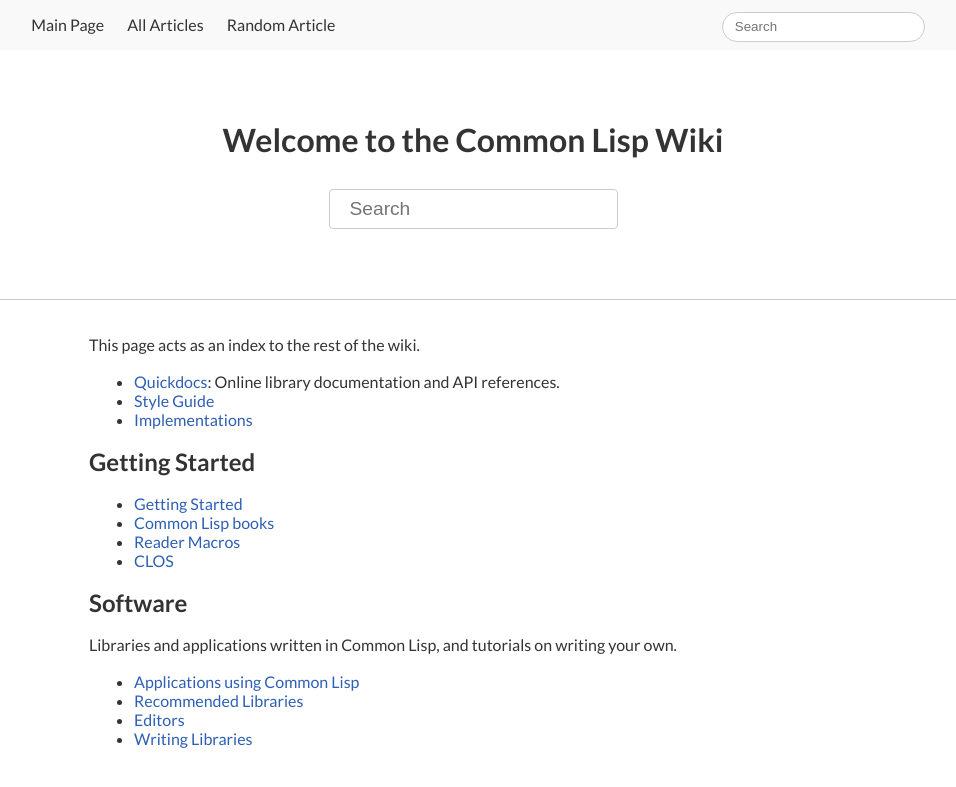
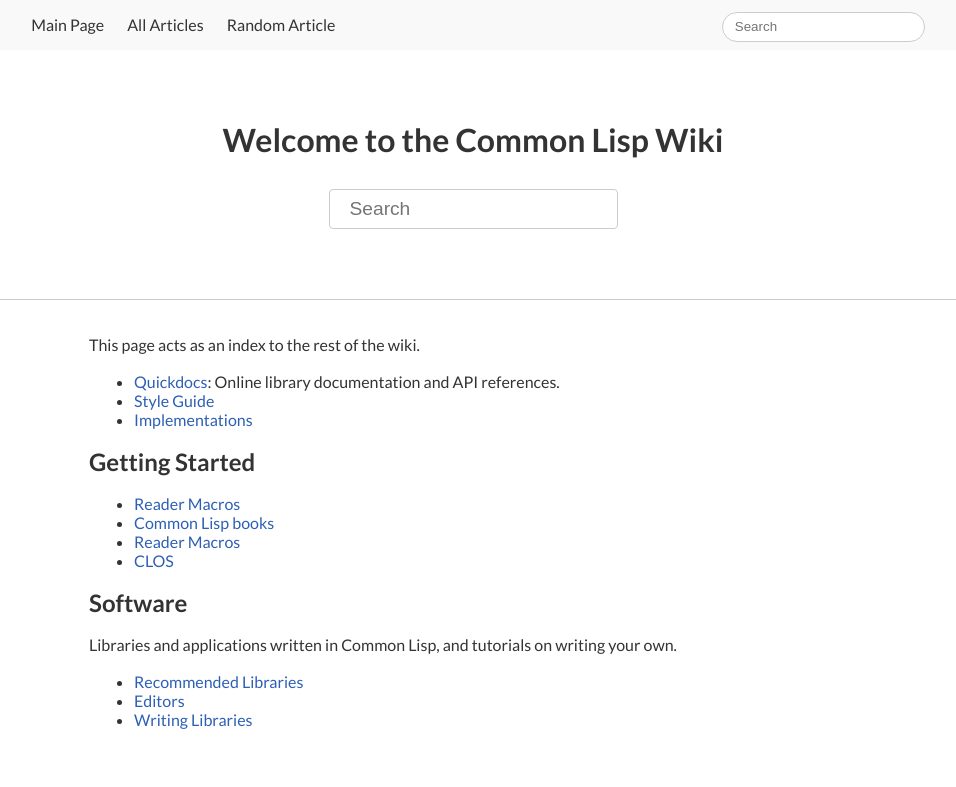
Before and after one commit to LispLang/lisplang.github.io, a Jekyll site: the page built from wiki/index.html, in a window 1280 px wide. Shown: the top 787 px of the page, without its empty margins (167-1123 px from the left). Built offline with Jekyll 4.4.1, drawn with Linux system fonts in a browser that asks for light colours.

Commit message:
Update links

```diff
--- a/wiki/index.html
+++ b/wiki/index.html
@@ -19,10 +19,10 @@
         <a href="http://quickdocs.org/">Quickdocs</a>: Online library documentation and API references.
       </li>
       <li>
-        <a href="/wiki/style-guide.html">Style Guide</a>
+        <a href="/style-guide/">Style Guide</a>
       </li>
       <li>
-        <a href="/wiki/implementations.html">Implementations</a>
+        <a href="/wiki/article/implementations">Implementations</a>
       </li>
     </ul>
 
@@ -30,16 +30,16 @@
 
     <ul>
       <li>
-        <a href="/wiki/getting-started.html">Getting Started</a>
+        <a href="/wiki/article/reader-macros">Reader Macros</a>
       </li>
       <li>
-        <a href="/wiki/books.html">Common Lisp books</a>
+        <a href="/books/">Common Lisp books</a>
       </li>
       <li>
-        <a href="/wiki/reader-macros.html">Reader Macros</a>
+        <a href="/wiki/article/reader-macros">Reader Macros</a>
       </li>
       <li>
-        <a href="/wiki/clos.html">CLOS</a>
+        <a href="/wiki/article/clos">CLOS</a>
       </li>
     </ul>
 
@@ -49,16 +49,13 @@
 
     <ul>
       <li>
-        <a href="apps.html">Applications using Common Lisp</a>
+        <a href="/wiki/article/recommended-libraries">Recommended Libraries</a>
       </li>
       <li>
-        <a href="/wiki/recommended-libraries.html">Recommended Libraries</a>
+        <a href="/wiki/article/editors">Editors</a>
       </li>
       <li>
-        <a href="editors.html">Editors</a>
-      </li>
-      <li>
-        <a href="writing-libraries.html">Writing Libraries</a>
+        <a href="/learn/writing-libraries">Writing Libraries</a>
       </li>
     </ul>
   </article>
```
